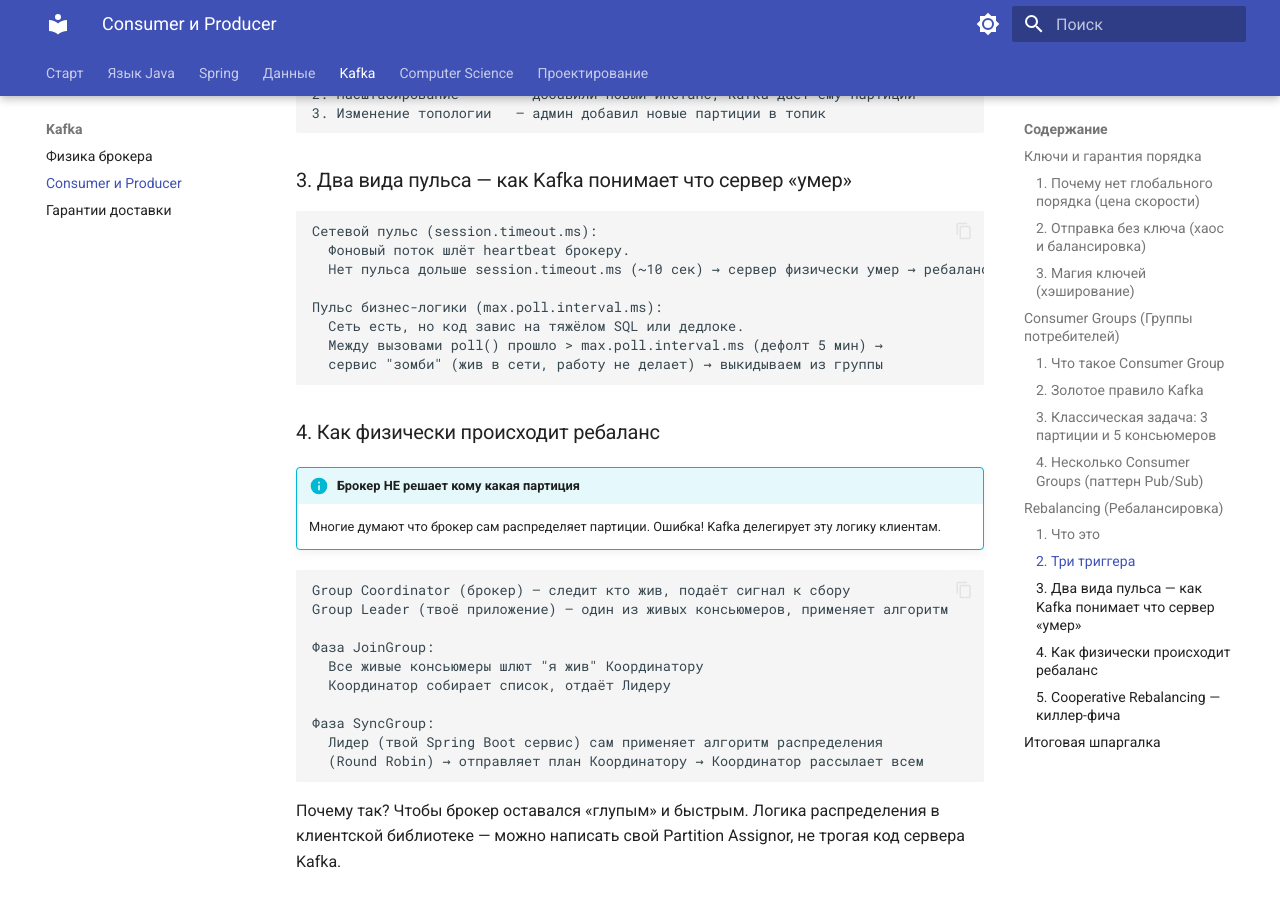
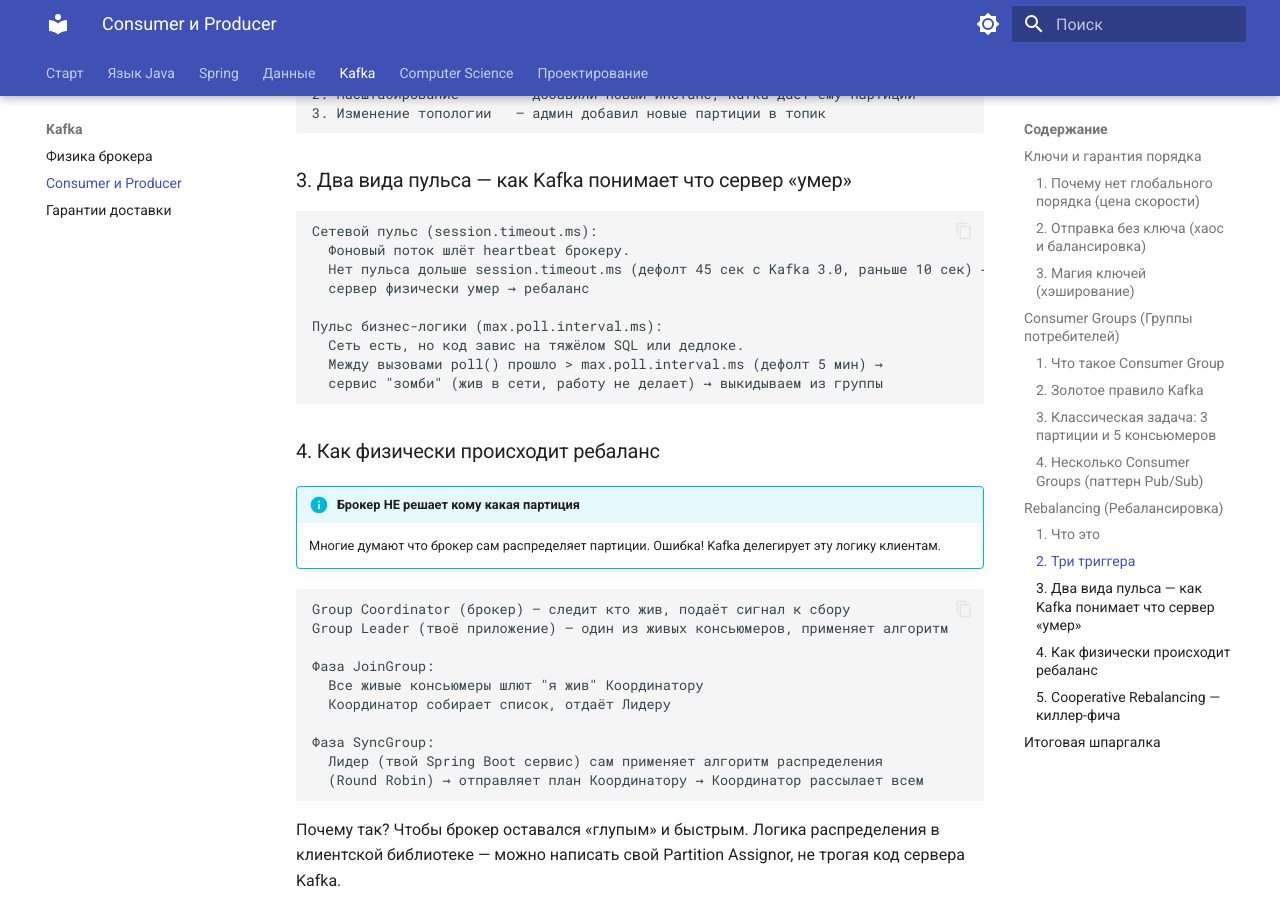
Before and after one commit to bemyskyy/interview-prep, an MkDocs documentation site: the page built from docs/kafka/kafka-consumer-producer.md, in a window 1280 px wide and 900 px high, scrolled down 3436 px. Built offline with MkDocs 1.6.1 and Material for MkDocs 9.7.7, drawn with Linux system fonts in a browser that asks for light colours.

Commit message:
fix(kafka): session.timeout.ms по умолчанию 45 секунд с Kafka 3.0
Дефолт session.timeout.ms подняли с 10 до 45 секунд в Kafka 3.0
(KIP-735).

Co-Authored-By: Claude Opus 5.5 <noreply@anthropic.com>
Claude-Session: https://claude.ai/code/session_0134ndqZYeQsqiZKLSZ2mA4Y

````diff
--- a/docs/kafka/kafka-consumer-producer.md
+++ b/docs/kafka/kafka-consumer-producer.md
@@ -120,7 +120,8 @@ appointments-events ├─→ notification-group  → SMS клиенту
 ```
 Сетевой пульс (session.timeout.ms):
   Фоновый поток шлёт heartbeat брокеру.
-  Нет пульса дольше session.timeout.ms (~10 сек) → сервер физически умер → ребаланс
+  Нет пульса дольше session.timeout.ms (дефолт 45 сек с Kafka 3.0, раньше 10 сек) →
+  сервер физически умер → ребаланс
 
 Пульс бизнес-логики (max.poll.interval.ms):
   Сеть есть, но код завис на тяжёлом SQL или дедлоке.
````
